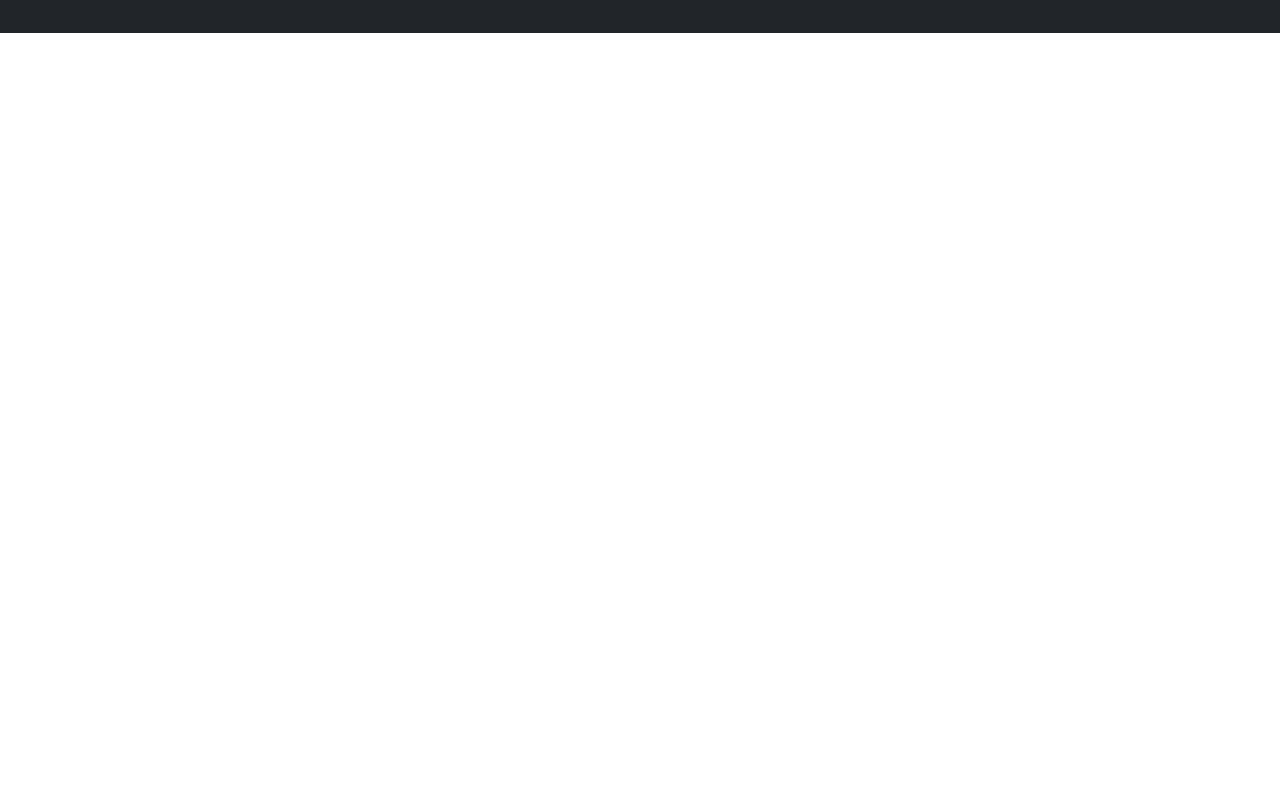
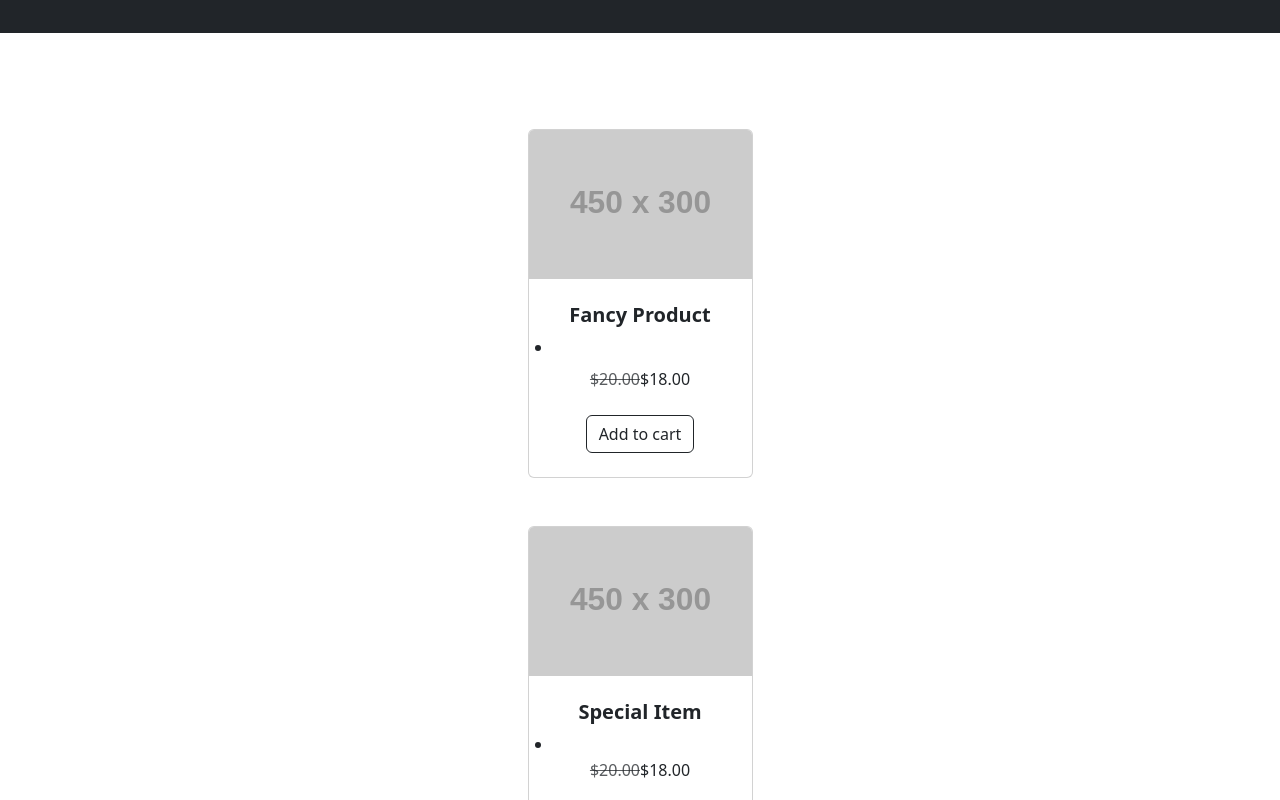
Before and after one commit to KumaranMba/React-Day-3-task, a React (Vite) app: page / in a window 1280 px wide. Shown: the part 320-1120 px from the top of the page. Before the commit the page ends 800 px from the top, so only its background shows below. Built offline with nearby package versions, Linux system fonts and the light colour scheme.

Commit message:
passing data to the child

```diff
--- a/src/App.jsx
+++ b/src/App.jsx
@@ -1,7 +1,8 @@
 import React from 'react';
 import Card from './Components/Card';
 
-function App() {
+function App({datas}) {
+    console.log(datas);
   return (
     // <!-- Navigation-->
     <div>
@@ -48,7 +49,16 @@ function App() {
             <div className="container px-4 px-lg-5 mt-5">
                 <div className="row gx-4 gx-lg-5 row-cols-2 row-cols-md-3 row-cols-xl-4 justify-content-center">
 
-                {/* <Card/> */}
+                <ul>{
+                    datas.map((detail)=>(
+                        <Card key={detail.id} detail={detail}/>
+                    ))
+
+                }</ul>
+
+
+
+
 
 
 
--- a/src/Components/Card.jsx
+++ b/src/Components/Card.jsx
@@ -1,6 +1,7 @@
 import React from 'react';
 
-function Card() {
+function Card({detail}) {
+    console.log(detail);
   return (
     <div>
           <div className="col mb-5">
@@ -13,15 +14,17 @@ function Card() {
                             <div className="card-body p-4">
                                 <div className="text-center">
 
-                                    <h5 className="fw-bolder">Special Item</h5>
+                                    <h5 className="fw-bolder">{detail.title}</h5>
 
-                                    <div className="d-flex justify-content-center small text-warning mb-2">
+                                    <li>{detail.importance?(<div className="d-flex justify-content-center small text-warning mb-2">
                                         <div className="bi-star-fill"></div>
                                         <div className="bi-star-fill"></div>
                                         <div className="bi-star-fill"></div>
                                         <div className="bi-star-fill"></div>
                                         <div className="bi-star-fill"></div>
-                                    </div>
+                                    </div>):(<div className="bi-star-fill"></div>)}</li>
+
+
 
                                     <span className="text-muted text-decoration-line-through">$20.00</span>
                                     $18.00
--- a/src/main.jsx
+++ b/src/main.jsx
@@ -1,7 +1,48 @@
-import React from 'react'
-import ReactDOM from 'react-dom/client'
-import App from './App.jsx'
+import React from 'react';
+import ReactDOM from 'react-dom/client';
+import App from './App.jsx';
 
 
+let datas =[{id:1,
+            title:"Fancy Product",
+            importance: false,
+            price1: "$40.00",
+            price2:" $80.00"},
+            {id:2,
+            title:"Special Item",
+            importance: true,
+            price1: "$20.00",
+            price2:"$18.00"},
+            {id:3,
+            title:"Sale Item",
+            importance: false,
+             price1: "$50.00",
+             price2: "$25.00"},
+             {id:4,
+             title:"Popular Item",
+             importance: true,
+             price1: "$40.00"},
+             {id:5,
+             title:"Sale Item",
+             importance: false,
+             price1: "$50.00",
+             price2:"$25.00" },
+             {id:6,
+             title:"Fancy Product",
+             importance: false,
+             price1: "$120.00",
+             price2: "$280.00"
+             },
+             {id:7,
+             title:"Special Item",
+             importance: true,
+             price1: "$20.00",
+             price2:"$18.00"
+             },{id:8,
+             title:"Popular Item",
+             importance: true,
+             price: "$40.00"
+             }];
+
 ReactDOM.createRoot(document.getElementById('root')).render(
-  <App />)
+  <App datas ={datas} />)
```
